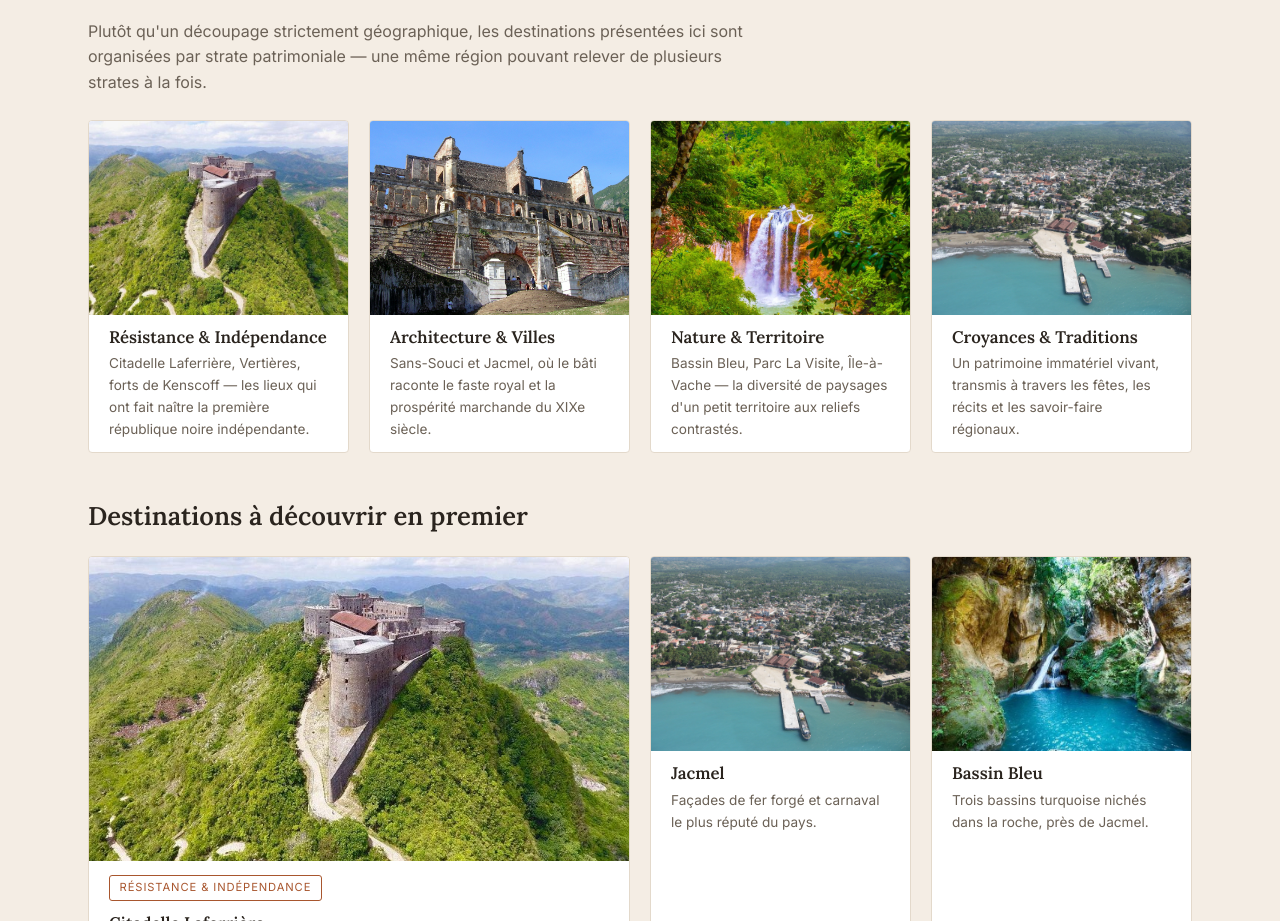
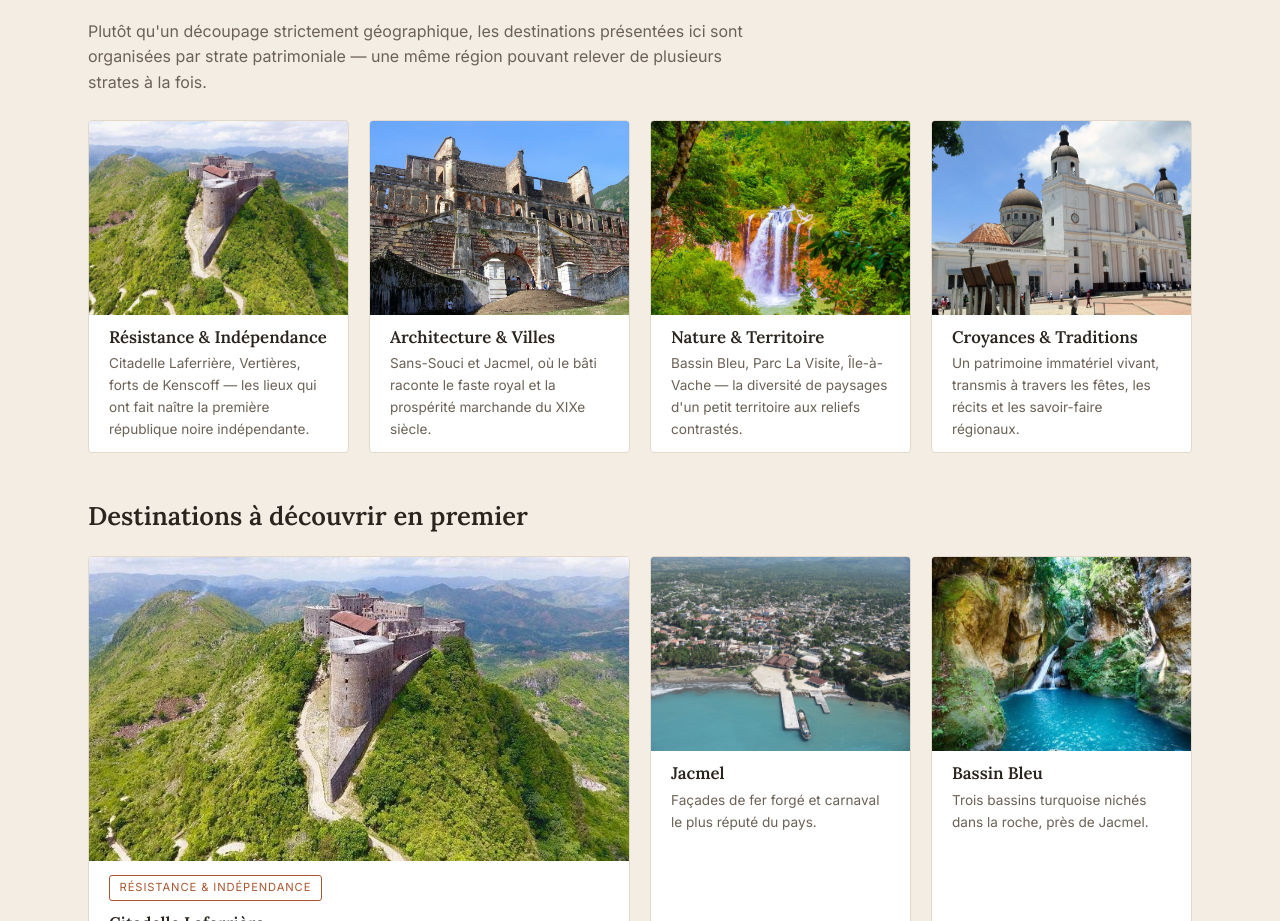
Before and after one commit to Jeffrey-Moise/site-tourisme-haiti, a plain HTML site: page index.html in a window 1280 px wide. Shown: the part 1105-2026 px from the top of the page. Drawn offline with Linux system fonts and the light colour scheme.

Commit message:
Ajout de la cathedrale du Cap-Haitien

```diff
--- a/index.html
+++ b/index.html
@@ -195,7 +195,7 @@
       </a>
 
       <a class="carte-destination" href="destinations.html#traditions">
-        <div class="cadre-image"><img src="images/sites/jacmel-01.jpg" alt="Jacmel, patrimoine urbain et culturel d'Haïti" loading="lazy"></div>
+        <div class="cadre-image"><img src="images/sites/cathedrale-cap-haitien.jpg" alt="Découvrez la majestueuse Cathédrale Notre-Dame de l’Assomption au Cap-Haïtien, cœur battant de la foi et de l'histoire haïtienne." loading="lazy"></div>
         <div class="contenu-carte">
           <h3>Croyances &amp; Traditions</h3>
           <p style="font-size:0.85rem; color:var(--texte-att); margin:0;">Un patrimoine immatériel vivant, transmis à travers les fêtes, les récits et les savoir-faire régionaux.</p>
```
Also changed, not shown: images/sites/cathedrale-cap-haitien.jpg (added).
